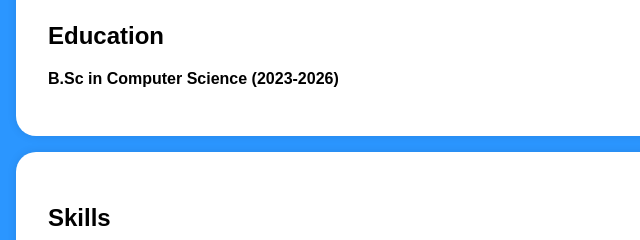
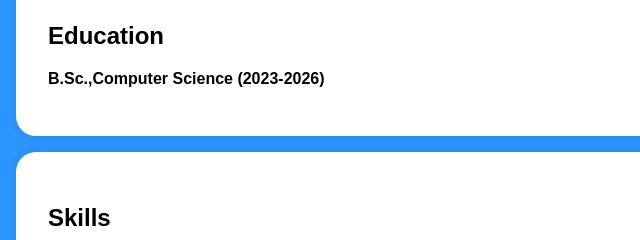
Before and after one commit to Pravinkumar0707/Portfolio-, a plain HTML site: page index.html in a window 1280 px wide. Shown: the part 476-716 px from the top of the page, 0-640 px from the left. Drawn offline with Linux system fonts and the light colour scheme.

Commit message:
Update index.html

```diff
--- a/index.html
+++ b/index.html
@@ -122,7 +122,7 @@
     <section id="education">
         <div class="section-content">
             <h2>Education</h2>
-            <p>B.Sc in Computer Science (2023-2026)</p>
+            <p>B.Sc.,Computer Science (2023-2026)</p>
          </div>
     </section>
 
```
